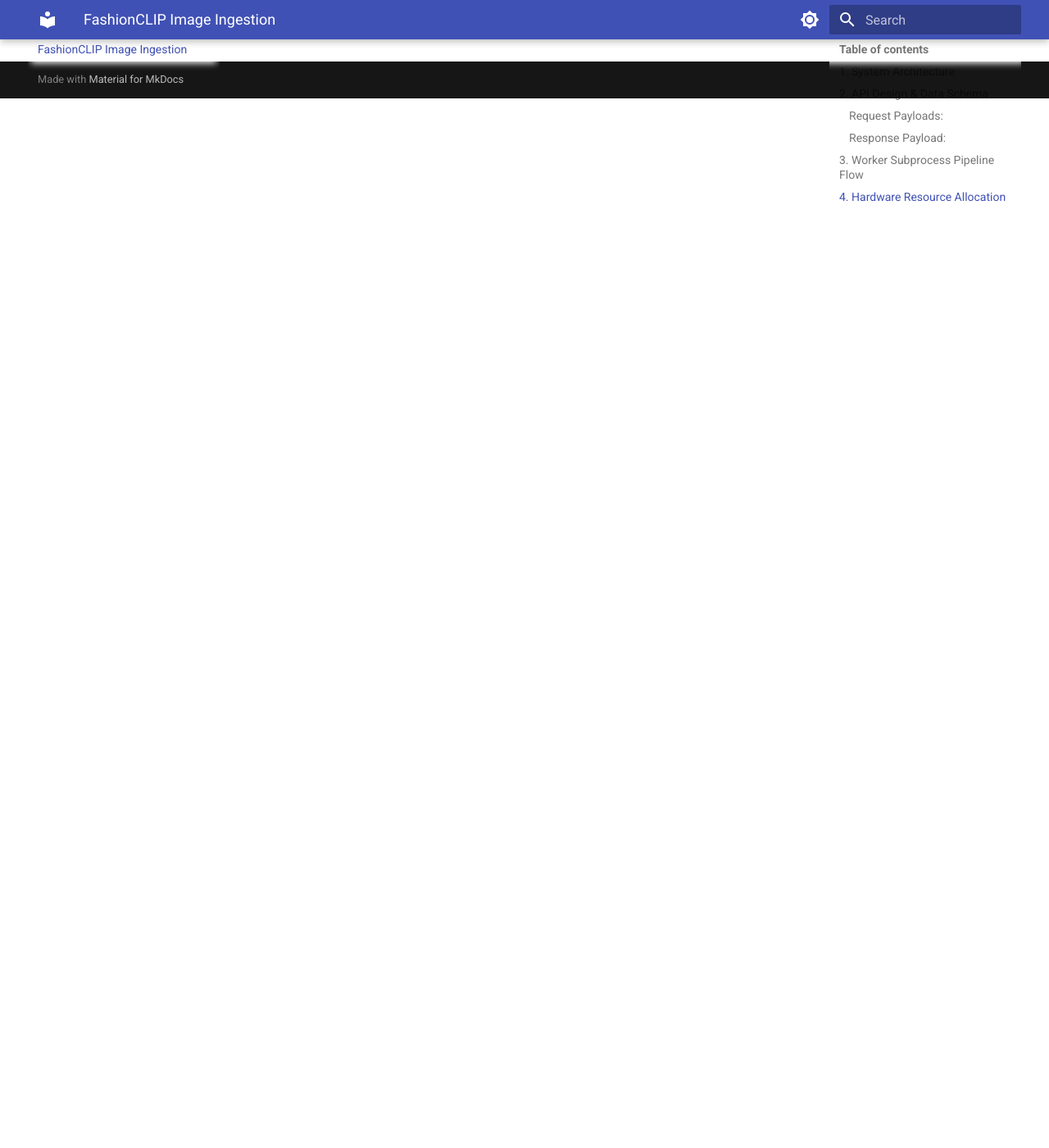
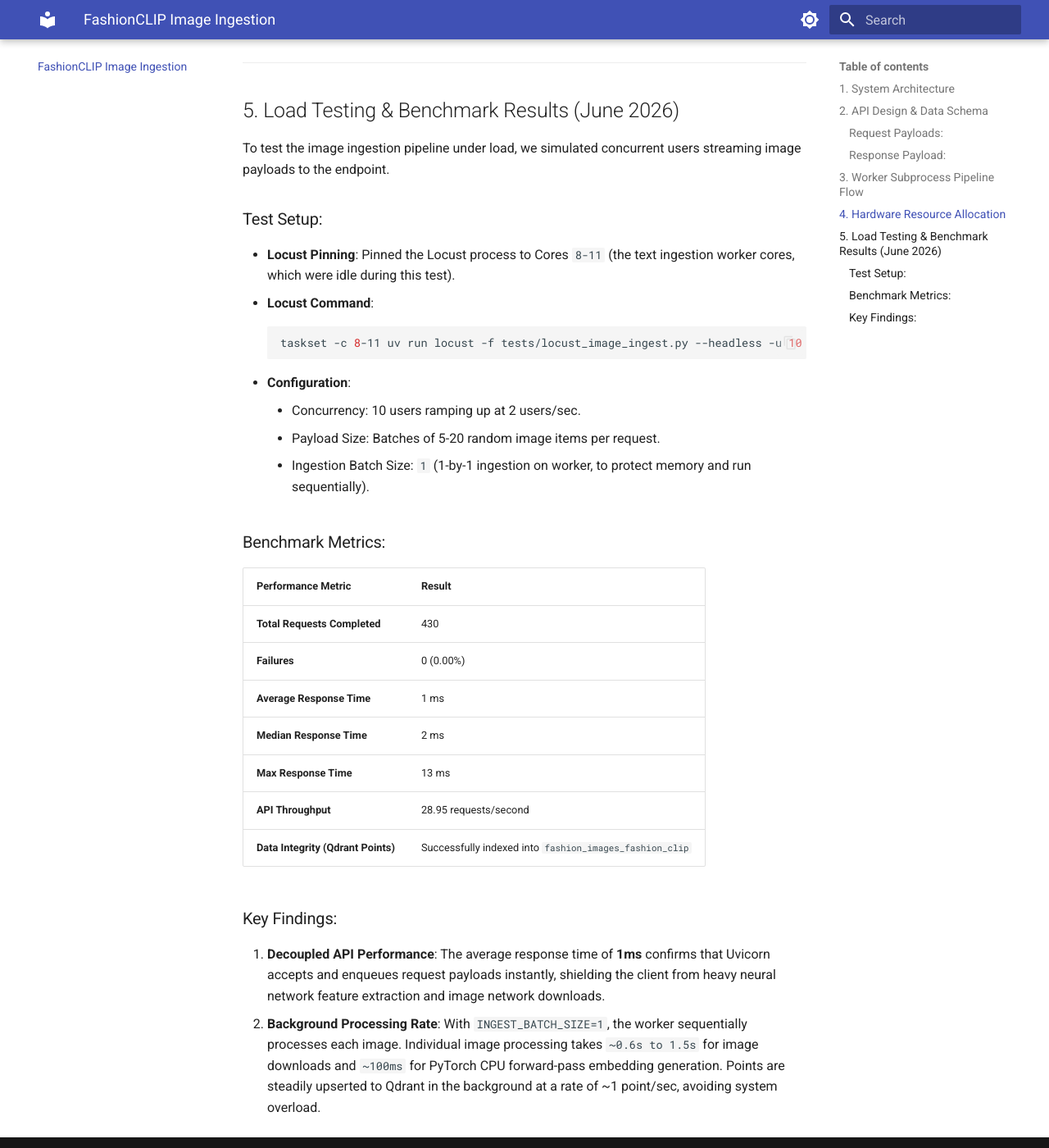
Before and after one commit to parthmh/fastapi_doc_rag, an MkDocs documentation site: the page built from docs/fashion_clip_ingestion.md, in a window 1280 px wide and 1400 px high, scrolled down 3175 px. Shown: the whole window at 82% size. Built offline with MkDocs 1.6.1 and Material for MkDocs 9.7.7, drawn with Linux system fonts in a browser that asks for light colours.

Commit message:
Docs & Test: Add Locust image load testing script and record benchmark results in documentation

````diff
--- a/docs/fashion_clip_ingestion.md
+++ b/docs/fashion_clip_ingestion.md
@@ -82,3 +82,35 @@ To prevent resource starvation and CPU scheduling contention, we allocate distin
 *   **FastAPI / Uvicorn parent processes**: Cores `4-7` (4 Cores)
 *   **Text Ingestion Worker subprocess**: Cores `8-11` (4 Cores)
 *   **Image Ingestion Worker subprocess**: Cores `12-15` (4 Cores)
+
+---
+
+## 5. Load Testing & Benchmark Results (June 2026)
+
+To test the image ingestion pipeline under load, we simulated concurrent users streaming image payloads to the endpoint.
+
+### Test Setup:
+*   **Locust Pinning**: Pinned the Locust process to Cores `8-11` (the text ingestion worker cores, which were idle during this test).
+*   **Locust Command**:
+    ```bash
+    taskset -c 8-11 uv run locust -f tests/locust_image_ingest.py --headless -u 10 -r 2 --run-time 15s --host http://localhost:8000
+    ```
+*   **Configuration**:
+    *   Concurrency: 10 users ramping up at 2 users/sec.
+    *   Payload Size: Batches of 5-20 random image items per request.
+    *   Ingestion Batch Size: `1` (1-by-1 ingestion on worker, to protect memory and run sequentially).
+
+### Benchmark Metrics:
+| Performance Metric | Result |
+| :--- | :--- |
+| **Total Requests Completed** | 430 |
+| **Failures** | 0 (0.00%) |
+| **Average Response Time** | 1 ms |
+| **Median Response Time** | 2 ms |
+| **Max Response Time** | 13 ms |
+| **API Throughput** | 28.95 requests/second |
+| **Data Integrity (Qdrant Points)** | Successfully indexed into `fashion_images_fashion_clip` |
+
+### Key Findings:
+1. **Decoupled API Performance**: The average response time of **1ms** confirms that Uvicorn accepts and enqueues request payloads instantly, shielding the client from heavy neural network feature extraction and image network downloads.
+2. **Background Processing Rate**: With `INGEST_BATCH_SIZE=1`, the worker sequentially processes each image. Individual image processing takes `~0.6s to 1.5s` for image downloads and `~100ms` for PyTorch CPU forward-pass embedding generation. Points are steadily upserted to Qdrant in the background at a rate of ~1 point/sec, avoiding system overload.
````
Also changed, not shown: 1 other file.
